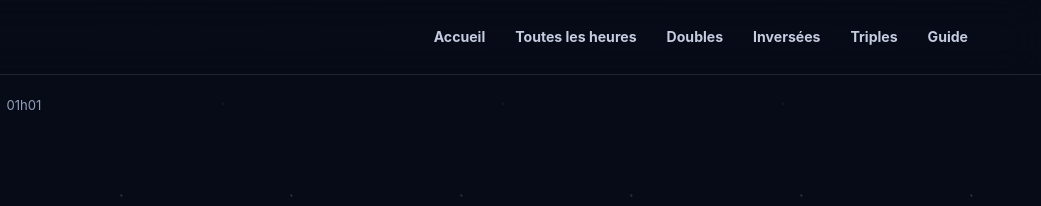
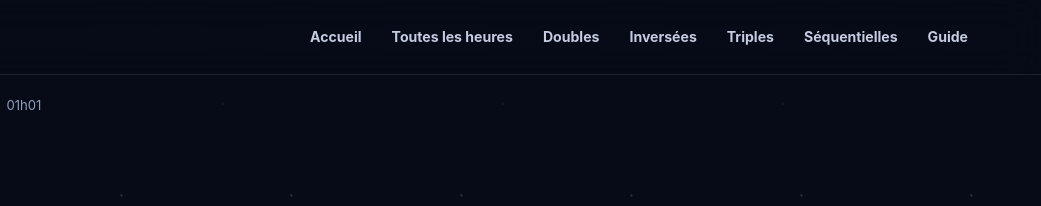
Before and after one commit to sartajbj/heure-miroir, a website: page heure-miroir-01h01.html in a window 1280 px wide. Shown: the top 206 px of the page, 239-1280 px from the left. Drawn offline with Linux system fonts and the light colour scheme.

Commit message:
Add sequential pillar navigation to hour detail pages (01h01–05h05)

```diff
--- a/heure-miroir-01h01.html
+++ b/heure-miroir-01h01.html
@@ -163,6 +163,10 @@
 
         <a href="/heures-triples">
           Triples
+        </a>
+
+        <a href="/heures-sequentielles">
+          Séquentielles
         </a>
 
         <a href="/guide-heures-miroirs">
```
Also changed, not shown: heure-miroir-02h02.html (+4 -0 lines), heure-miroir-03h03.html (+4 -0 lines), heure-miroir-04h04.html (+4 -0 lines), heure-miroir-05h05.html (+4 -0 lines).
